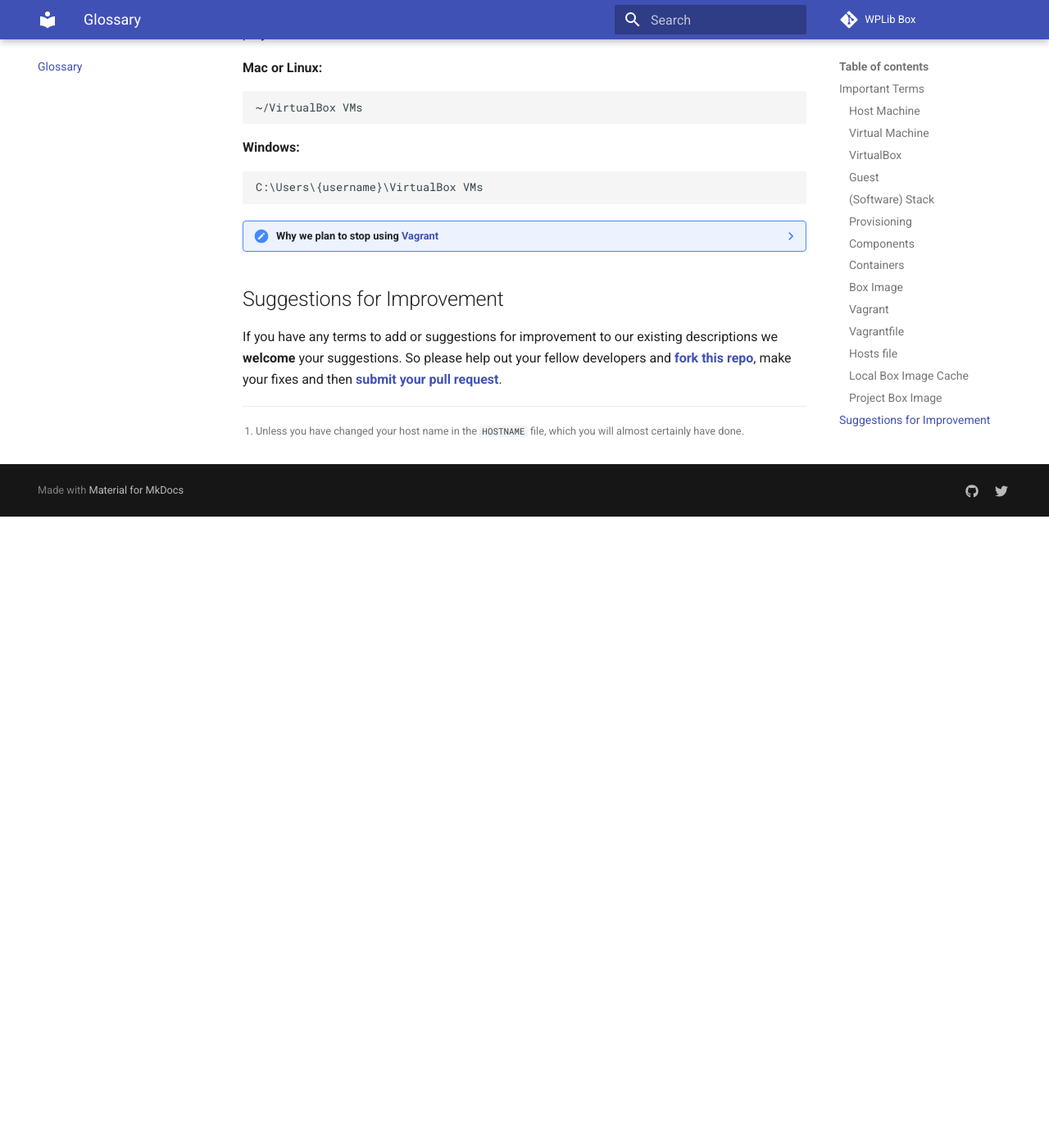
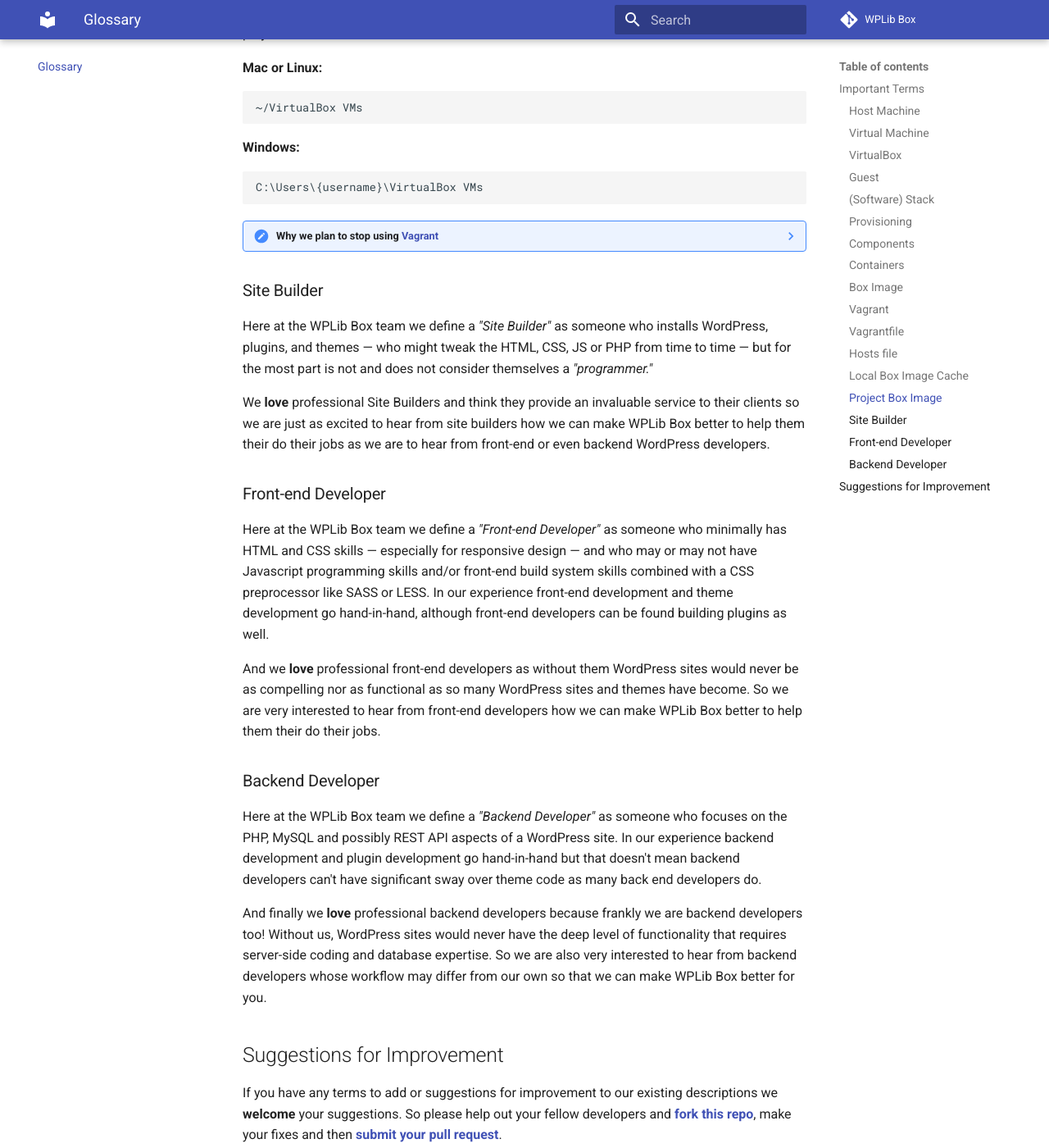
Before and after one commit to wplib/box-docs, an MkDocs documentation site: the page built from mkdocs/glossary.md, in a window 1280 px wide and 1400 px high, scrolled down 5319 px. Shown: the whole window at 82% size. Built offline with MkDocs 1.6.1 and Material for MkDocs 9.7.7, drawn with Linux system fonts in a browser that asks for light colours; comment, search, counter and statistics services are not loaded; old or Windows-style settings are respelled for this version of MkDocs; before the commit the page ends 5949 px from its top, so only the background shows below that.

Commit message:
Added new terms to Glossary: Site Builder, Front-end Developer, Backend Developer

```diff
--- a/mkdocs/glossary.md
+++ b/mkdocs/glossary.md
@@ -227,6 +227,39 @@
 ??? note "Why we plan to stop using [Vagrant](#vagrant)"
     This extremely inefficent use of storage is but one of the many reasons we are planning to replace Vagrant with our own solution in the very near future.
 
+### Site Builder
+Here at the WPLib Box team we define a _"Site Builder"_ as someone who installs WordPress, plugins, and themes
+&mdash; who might tweak the HTML, CSS, JS or PHP from time to time &mdash; but for the most part is not and
+does not consider themselves a _"programmer."_
+
+We **love** professional Site Builders and think they provide an invaluable service to their clients so we
+are just as excited to hear from site builders how we can make WPLib Box better to help them their do their
+jobs as we are to hear from front-end or even backend WordPress developers.
+
+### Front-end Developer
+Here at the WPLib Box team we define a _"Front-end Developer"_ as someone who minimally has HTML and CSS
+skills &mdash; especially for responsive design &mdash; and who may or may not have Javascript programming
+skills and/or front-end build system skills combined with a CSS preprocessor like SASS or LESS. In our experience
+front-end development and theme development go hand-in-hand, although front-end developers can be found building
+plugins as well.
+
+And we **love** professional front-end developers as without them WordPress sites would never be as compelling
+nor as functional as so many WordPress sites and themes have become. So we are very interested to hear from
+front-end developers how we can make WPLib Box better to help them their do their jobs.
+
+### Backend Developer
+Here at the WPLib Box team we define a _"Backend Developer"_ as someone who focuses on the PHP, MySQL and possibly
+REST API aspects of a WordPress site. In our experience backend development and plugin development go hand-in-hand
+ but that doesn't mean backend developers can't have significant sway over theme code as many back end developers
+ do.
+
+And finally we **love** professional backend developers because frankly we are backend developers too! Without us,
+WordPress sites would never have the deep level of functionality that requires server-side coding and database
+expertise. So we are also very interested to hear from backend developers whose workflow may differ from our own
+so that we can make WPLib Box better for you.
+
+
+
 ## Suggestions for Improvement
 If you have any terms to add or suggestions for improvement to our existing descriptions we **welcome** your
 suggestions.  So please help out your fellow developers and [**fork this repo**](https://github.com/wplib/box-docs),
```
